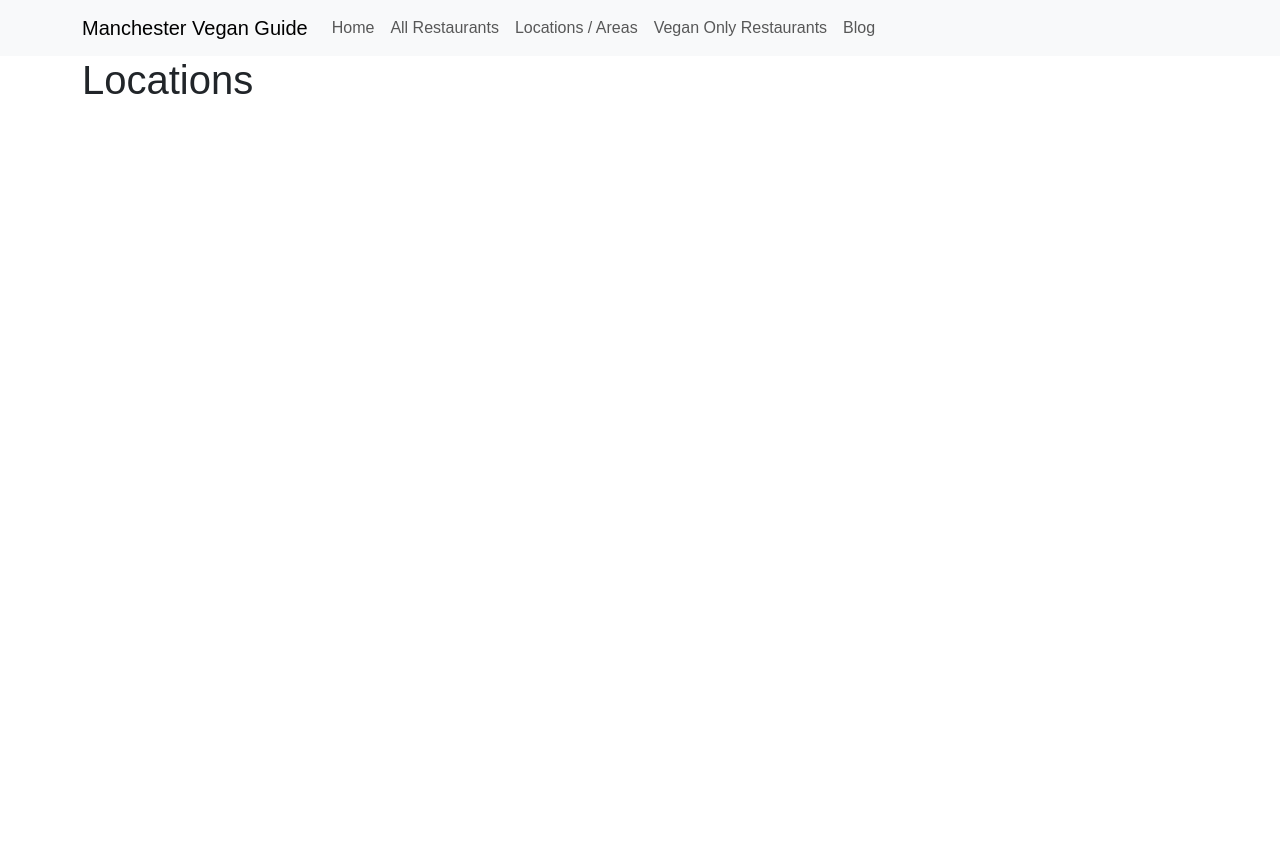
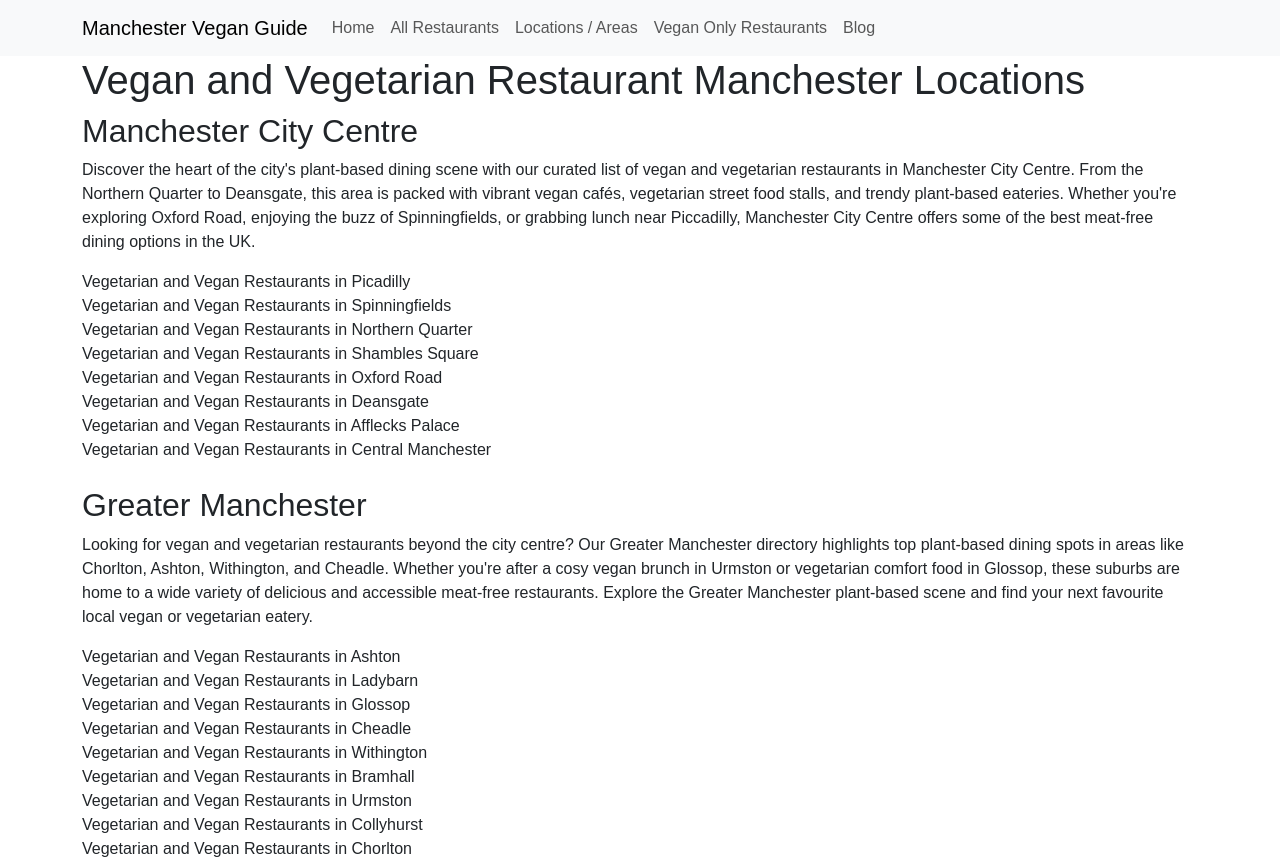
Before and after one commit to KyleMardell/manchester-vegan, a Next.js app: page /locations in a window 1280 px wide. Before the commit the page ends 800 px from the top, so only its background shows below. Built offline with nearby package versions, Linux system fonts and the light colour scheme.

Commit message:
Add a locations page for each area or location. Add a slugify util function to create the location page slugs.

```diff
--- a/app/locations/page.js
+++ b/app/locations/page.js
@@ -1,18 +1,70 @@
 import data from "@/data/restaurants.json";
 import Link from "next/link";
 import { Container, Row, Col } from "react-bootstrap";
-
+import { slugify } from "@/utils/slugify";
 
 export default function Locations() {
+    const cityCentreLocations = [
+        ...new Set(
+            data
+                .filter((rest) => rest.centre?.toLowerCase() === "yes")
+                .map((rest) => rest.location)
+        ),
+    ];
+
+    const greaterManchesterLocations = [
+        ...new Set(
+            data
+                .filter((rest) => rest.centre?.toLowerCase() === "no")
+                .map((rest) => rest.location)
+        ),
+    ];
 
     return (
         <Container>
+            <h1>Vegan and Vegetarian Restaurant Manchester Locations</h1>
+            <Row className="mb-4">
+                <h2>Manchester City Centre</h2>
+                <p>
+                    Discover the heart of the city's plant-based dining scene
+                    with our curated list of vegan and vegetarian restaurants in
+                    Manchester City Centre. From the Northern Quarter to
+                    Deansgate, this area is packed with vibrant vegan cafés,
+                    vegetarian street food stalls, and trendy plant-based
+                    eateries. Whether you're exploring Oxford Road, enjoying the
+                    buzz of Spinningfields, or grabbing lunch near Piccadilly,
+                    Manchester City Centre offers some of the best meat-free
+                    dining options in the UK.
+                </p>
+                {cityCentreLocations.map((location) => (
+                    <Col xs={12} key={location}>
+                        <Link href={`/locations/${slugify(location)}`}>
+                            Vegetarian and Vegan Restaurants in {location}
+                        </Link>
+                    </Col>
+                ))}
+            </Row>
             <Row>
-                <Col>
-                    <h1>Locations</h1>
-                </Col>
+                <h2>Greater Manchester</h2>
+                <p>
+                    Looking for vegan and vegetarian restaurants beyond the city
+                    centre? Our Greater Manchester directory highlights top
+                    plant-based dining spots in areas like Chorlton, Ashton,
+                    Withington, and Cheadle. Whether you're after a cosy vegan
+                    brunch in Urmston or vegetarian comfort food in Glossop,
+                    these suburbs are home to a wide variety of delicious and
+                    accessible meat-free restaurants. Explore the Greater
+                    Manchester plant-based scene and find your next favourite
+                    local vegan or vegetarian eatery.
+                </p>
+                {greaterManchesterLocations.map((location) => (
+                    <Col xs={12} key={location}>
+                        <Link href={`/locations/${slugify(location)}`}>
+                            Vegetarian and Vegan Restaurants in {location}
+                        </Link>
+                    </Col>
+                ))}
             </Row>
         </Container>
     );
-
 }
--- a/app/restaurants/[slug]/page.js
+++ b/app/restaurants/[slug]/page.js
@@ -40,7 +40,7 @@ export default async function RestaurantPage({ params }) {
             <Row>
                 <Col xs={12}>
                     <h2>
-                        {restaurant.type} Restaurant in {restaurant.area}.
+                        {restaurant.type} Restaurant in {restaurant.location}.
                     </h2>
                     <p>{restaurant.summary}</p>
                 </Col>
--- a/data/restaurants.json
+++ b/data/restaurants.json
@@ -8,7 +8,7 @@
     "reviews": "3600+",
     "website": "http://www.bundobust.com/",
     "address": "61 Piccadilly, Manchester M1 2AG",
-    "area": "Picadilly",
+    "location": "Picadilly",
     "centre": "yes",
     "phone": "01613596757",
     "menu": "https://bundobust.com/food/",
@@ -29,7 +29,7 @@
     "reviews": "3200+",
     "website": "https://www.comptoirlibanais.com/restaurants/manchester",
     "address": "18-19 The Avenue, Manchester M3 3HF",
-    "area": "Spinningfields",
+    "location": "Spinningfields",
     "centre": "yes",
     "phone": "01616723999",
     "menu": "https://www.comptoirlibanais.com/menus",
@@ -50,7 +50,7 @@
     "reviews": "2400+",
     "website": "https://purezza.co.uk/locations/manchester/",
     "address": "75-77 High St, Manchester M4 1FS",
-    "area": "Northern Quarter",
+    "location": "Northern Quarter",
     "centre": "yes",
     "phone": "01618398893",
     "menu": "https://purezza.co.uk/locations/manchester/",
@@ -71,7 +71,7 @@
     "reviews": "1800+",
     "website": "http://www.lilysindianvegetarian.co.uk/",
     "address": "85 Oldham Rd, Ashton-under-Lyne OL6 7DF",
-    "area": "Ashton",
+    "location": "Ashton",
     "centre": "no",
     "phone": "01613394774",
     "menu": "https://lilysindianvegetarian.co.uk/menu/",
@@ -92,7 +92,7 @@
     "reviews": "1600+",
     "website": "https://www.sanskrutirestaurant.co.uk/manchester/",
     "address": "93-95 Mauldeth Rd, Manchester M14 6SR",
-    "area": "Ladybarn",
+    "location": "Ladybarn",
     "centre": "no",
     "phone": "01612244700",
     "menu": "http://www.sanskrutirestaurant.co.uk/manchester/menu/",
@@ -113,7 +113,7 @@
     "reviews": "1000+",
     "website": "http://www.allotmentvegan.co.uk/",
     "address": "1-3 Cathedral Gates, Manchester M3 1SW",
-    "area": "Shambles Square",
+    "location": "Shambles Square",
     "centre": "yes",
     "phone": "01612431419",
     "menu": "http://www.allotmentvegan.co.uk/menu/",
@@ -134,7 +134,7 @@
     "reviews": "850+",
     "website": "http://www.siciliannq.com/",
     "address": "14 Turner St, Manchester M4 1DZ",
-    "area": "Northern Quarter",
+    "location": "Northern Quarter",
     "centre": "yes",
     "phone": "01618347800",
     "menu": "https://cdn.shopify.com/s/files/1/0511/8525/4585/files/Sicilian_Food_Feb_2024.pdf?v=1708508558",
@@ -155,7 +155,7 @@
     "reviews": "800+",
     "website": "http://www.bundobust.com/",
     "address": "Bundobust Brewery 61, 69 Oxford St, Manchester M1 6EQ",
-    "area": "Oxford Road",
+    "location": "Oxford Road",
     "centre": "yes",
     "phone": "01615118601",
     "menu": "https://bundobust.com/food/",
@@ -176,7 +176,7 @@
     "reviews": "800+",
     "website": "http://www.theglobeglossop.co.uk/",
     "address": "144 High St W, Glossop SK13 8HJ",
-    "area": "Glossop",
+    "location": "Glossop",
     "centre": "no",
     "phone": "01457852417",
     "menu": "https://www.theglobeglossop.co.uk/p/menu.html",
@@ -197,7 +197,7 @@
     "reviews": "600+",
     "website": "N/A",
     "address": "72 High St, Manchester M4 1ES",
-    "area": "Northern Quarter",
+    "location": "Northern Quarter",
     "centre": "yes",
     "phone": "N/A",
     "menu": "https://deliveroo.co.uk/menu/manchester/northern-quarter/little-aladdin-vegan-cafe?utm_medium=affiliate&utm_source=google_maps_link&fulfillment_type=COLLECTION",
@@ -218,7 +218,7 @@
     "reviews": "600+",
     "website": "http://www.8thday.coop/",
     "address": "111 Oxford Rd, Manchester M1 7DU",
-    "area": "Oxford Road",
+    "location": "Oxford Road",
     "centre": "yes",
     "phone": "01612734878",
     "menu": "https://8thday.coop/cafe/cafe-menu/",
@@ -239,7 +239,7 @@
     "reviews": "600+",
     "website": "http://www.wholesomejunkies.co.uk/",
     "address": "Hinterland Bar, 16-20 Turner St, Manchester M4 1DZ",
-    "area": "Northern Quarter",
+    "location": "Northern Quarter",
     "centre": "yes",
     "phone": "N/A",
     "menu": "https://www.wholesomejunkies.co.uk/example-menu",
@@ -260,7 +260,7 @@
     "reviews": "550+",
     "website": "https://wahjiwah.co.uk/",
     "address": "37 King St W, Manchester M3 2PW",
-    "area": "Deansgate",
+    "location": "Deansgate",
     "centre": "yes",
     "phone": "01618195460",
     "menu": "https://wahjiwah.co.uk/wp-content/uploads/2023/07/Vegan_May2023.pdf",
@@ -281,7 +281,7 @@
     "reviews": "450+",
     "website": "https://bhajipalarestaurant.co.uk/",
     "address": "2 Old Hall Rd, Gatley, Cheadle SK8 4BE",
-    "area": "Cheadle",
+    "location": "Cheadle",
     "centre": "no",
     "phone": "01616374420",
     "menu": "https://bhajipalarestaurant.co.uk/order",
@@ -302,7 +302,7 @@
     "reviews": "450+",
     "website": "https://www.lotusplantbasedkitchen.com/",
     "address": "536 Wilmslow Rd, Withington, Manchester M20 4BY",
-    "area": "Withington",
+    "location": "Withington",
     "centre": "no",
     "phone": "01616378190",
     "menu": "https://www.lotusplantbasedkitchen.com/menu",
@@ -323,7 +323,7 @@
     "reviews": "450+",
     "website": "http://www.gofalafel.co.uk/",
     "address": "3 Newton St, Manchester M1 1HW",
-    "area": "Picadilly",
+    "location": "Picadilly",
     "centre": "yes",
     "phone": "N/A",
     "menu": "https://gofalafel.co.uk/menu.html",
@@ -344,7 +344,7 @@
     "reviews": "220+",
     "website": "http://www.gofalafel.co.uk/",
     "address": "99 Deansgate, Manchester M3 2BQ",
-    "area": "Deansgate",
+    "location": "Deansgate",
     "centre": "yes",
     "phone": "N/A",
     "menu": "https://gofalafel.co.uk/menu.html",
@@ -365,7 +365,7 @@
     "reviews": "190+",
     "website": "https://ottoveganempire.com/",
     "address": "26A Bramhall Ln S, Bramhall, Stockport SK7 1AF",
-    "area": "Bramhall",
+    "location": "Bramhall",
     "centre": "no",
     "phone": "01613597502",
     "menu": "https://ottoveganempire.com/wp-content/uploads/2024/07/OTTO-menu-2024.pdf",
@@ -386,7 +386,7 @@
     "reviews": "180+",
     "website": "https://linktr.ee/orticaplantbased",
     "address": "70 Flixton Rd, Urmston, Manchester M41 5AB",
-    "area": "Urmston",
+    "location": "Urmston",
     "centre": "no",
     "phone": "01613000989",
     "menu": "https://www.instagram.com/p/DCuB3mOIg6G/?img_index=1&igsh=em1sYjlvb3g2Nml0",
@@ -407,7 +407,7 @@
     "reviews": "120+",
     "website": "https://herbivorousmanchester.co.uk/",
     "address": "445 Wilmslow Rd, Withington, Manchester M20 4AN",
-    "area": "Withington",
+    "location": "Withington",
     "centre": "no",
     "phone": "N/A",
     "menu": "https://herbivorousmanchester.co.uk/",
@@ -428,7 +428,7 @@
     "reviews": "100+",
     "website": "N/A",
     "address": "Third floor, Afflecks, 52 Church St, Manchester M4 1PW",
-    "area": "Afflecks Palace",
+    "location": "Afflecks Palace",
     "centre": "yes",
     "phone": "N/A",
     "menu": "https://www.facebook.com/photo?fbid=1074470348035140&set=pcb.1074470378035137&locale=en_GB",
@@ -449,7 +449,7 @@
     "reviews": "70+",
     "website": "http://veganshack.co.uk/",
     "address": "184 Rochdale Rd, Manchester M40 7RA",
-    "area": "Collyhurst",
+    "location": "Collyhurst",
     "centre": "no",
     "phone": "01615038126",
     "menu": "https://www.veganshack.co.uk/s/order",
@@ -470,7 +470,7 @@
     "reviews": "65+",
     "website": "https://www.vegangreenkitchen.co.uk/",
     "address": "unit D pod 12 aldow enterprise park, Blackett St, Manchester M12 6AE",
-    "area": "Picadilly",
+    "location": "Picadilly",
     "centre": "yes",
     "phone": "N/A",
     "menu": "https://www.vegangreenkitchen.co.uk/",
@@ -491,7 +491,7 @@
     "reviews": "20+",
     "website": "http://wawin.co.uk/",
     "address": "Don Giovanni Rear Entrance, Bale St, Manchester M1 5AN",
-    "area": "Central",
+    "location": "Central Manchester",
     "centre": "yes",
     "phone": "01618080061",
     "menu": "https://wawin.co.uk/menu-%26-order",
@@ -512,7 +512,7 @@
     "reviews": "15+",
     "website": "https://kmcmanchester.org/about/world-peace-cafe/",
     "address": "76 High Ln, Chorlton-cum-Hardy, Manchester M21 9XF",
-    "area": "Chorlton",
+    "location": "Chorlton",
     "centre": "no",
     "phone": "01618617012",
     "menu": "https://scontent-man2-1.xx.fbcdn.net/v/t39.30808-6/486847630_1238529381606549_1392469357796614050_n.jpg?stp=c0.193.1414.1414a_dst-jpg_s206x206_tt6&_nc_cat=100&ccb=1-7&_nc_sid=714c7a&_nc_ohc=Ggb5UXK1gvQQ7kNvwHSO0y7&_nc_oc=Adloa5EfIfzjyc12HlGyUYVwO2A0qklzgVJOYaVlSoHbdbk14noI7RKIREIUjScAJyQ&_nc_zt=23&_nc_ht=scontent-man2-1.xx&_nc_gid=34dCfc2gN8qBQ3JokOdQPQ&oh=00_AfGcbkbx9uQUPBaq2e8wwi5BX2ZlwYXk0FQu5372YCD7-g&oe=6800529D",
--- /dev/null
+++ b/utils/slugify.js
@@ -0,0 +1,2 @@
+export const slugify = (str) =>
+    str.toLowerCase().replace(/\s+/g, "-").replace(/[^\w-]/g, "");
```
Also changed, not shown: app/locations/[location]/page.js (added, +38 -0 lines).
